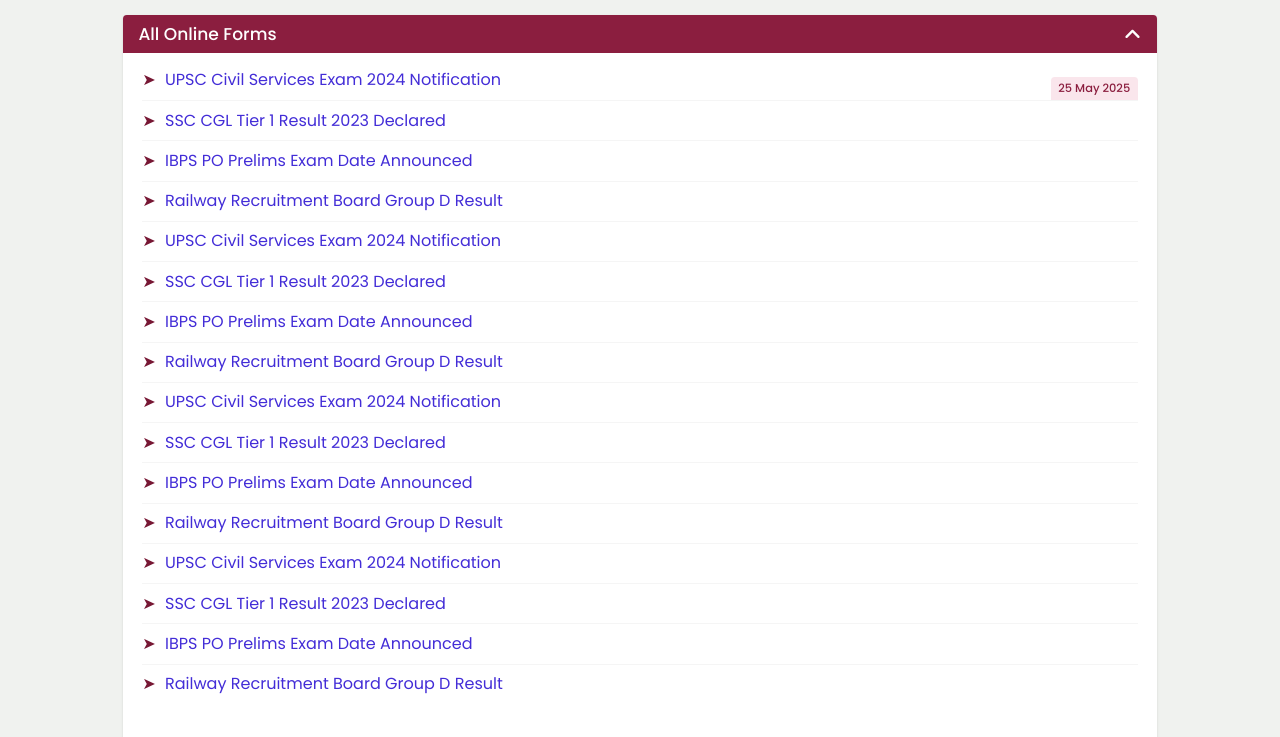
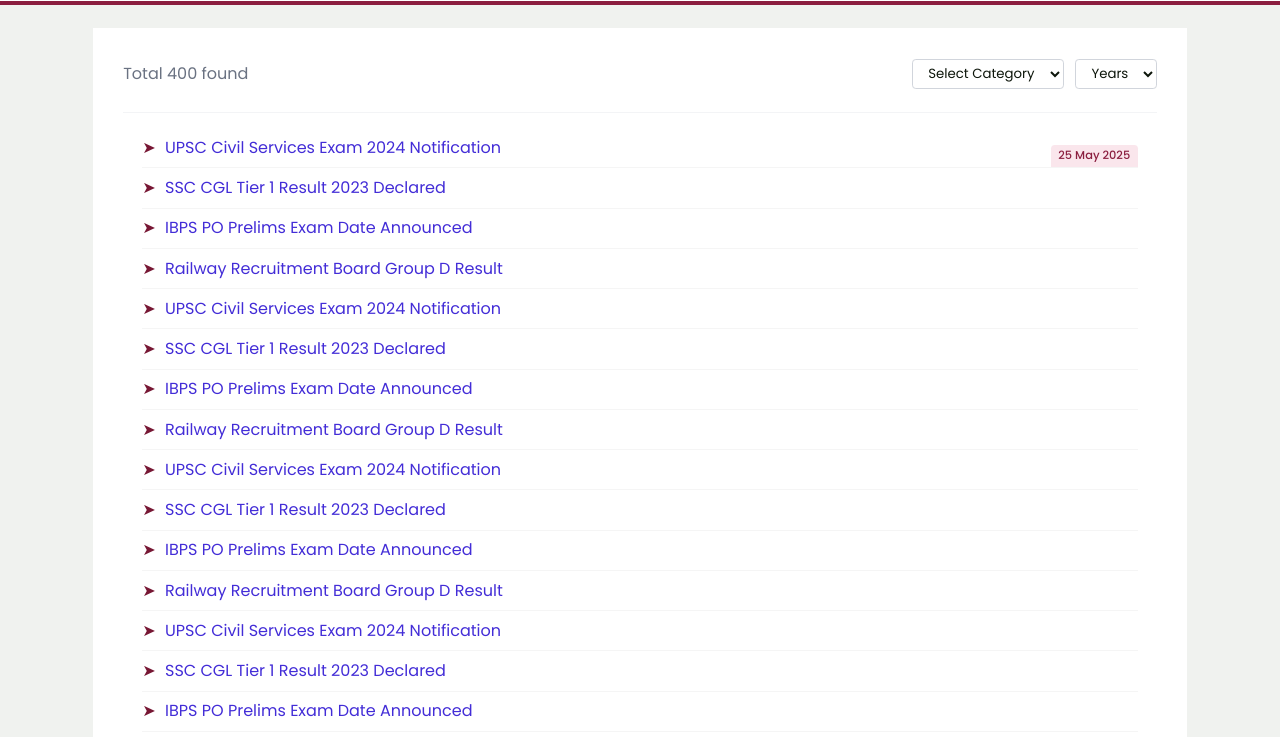
Before and after one commit to santosh0954/job_portal, a website: page src/online-forms.html in a window 1280 px wide. Shown: the part 124-861 px from the top of the page. Drawn offline with Linux system fonts and the light colour scheme.

Commit message:
logo designed and searchbar added and online form details page designed with filter

```diff
--- a/pcss/style.css
+++ b/pcss/style.css
@@ -76,7 +76,7 @@
       background-color: var(--color-primary-dark);
     }
     .title {
-      @apply text-lg font-medium;
+      @apply text-lg font-medium text-shadow-2xs;
     }
 
     .arrow-icon {
--- a/src/online-forms.html
+++ b/src/online-forms.html
@@ -25,7 +25,7 @@
         <a href="./" class="flex flex-col justify-center ">
           <!-- <span class="font-bold text-2xl">Sarkari</span>
           <span class="font-medium text-white/90">SearchResult.info</span> -->
-          <img src="./img/logo.png" alt="" width="175">
+          <img src="./img/logo.svg" alt="" width="175">
         </a>
       </div>
 
@@ -44,16 +44,30 @@
     </nav>
   </header>
   <main class="my-6 space-y-6 min-h-[calc(100vh-120px)]">
-    <section class="container">
-      <section class="w-full bg-white rounded shadow-sm pb-3">
-        <header class="toggle-btn open">
-          <h2 class="title"> All Online Forms </h2>
-          <svg class="arrow-icon" fill="currentColor" xmlns="http://www.w3.org/2000/svg" viewBox="0 0 448 512">
-            <path
-              d="M201.4 374.6c12.5 12.5 32.8 12.5 45.3 0l160-160c12.5-12.5 12.5-32.8 0-45.3s-32.8-12.5-45.3 0L224 306.7 86.6 169.4c-12.5-12.5-32.8-12.5-45.3 0s-12.5 32.8 0 45.3l160 160z" />
-          </svg>
-        </header>
-        <div class="content">
+    <section class="container bg-white py-8 space-y-6">
+      <!-- filter section  -->
+      <div class="flex justify-between items-center gap-3">
+        <span class="text-gray-500">Total 400 found</span>
+
+        <select class="border ms-auto border-gray-300 rounded px-3 py-1 text-inherit text-sm focus:outline-indigo-200">
+          <option value="0">Select Category</option>
+          <option value="2025">UPSSC</option>
+          <option value="2024">SSC</option>
+          <option value="2023">Bank</option>
+          <option value="2022">Railway</option>
+        </select>
+        <select class="border border-gray-300 rounded px-3 py-1 text-inherit text-sm focus:outline-indigo-200">
+          <option value="0">Years</option>
+          <option value="2025">2025</option>
+          <option value="2024">2024</option>
+          <option value="2023">2023</option>
+          <option value="2022">2022</option>
+        </select>
+      </div>
+      </div>
+      <hr class="border-gray-100">
+
+      <!-- list section  -->
       <ul class="list-block h-max">
         <li><a href="#" class="link">UPSC Civil Services Exam 2024
             Notification</a>
@@ -94,10 +108,6 @@
             Result</a>
         </li>
       </ul>
-
-        </div>
-        <p class="help-desc">List is hidden. Click header to expand</p>
-      </section>
     </section>
 
   </main>
```
Also changed, not shown: src/admit-cards.html (+1 -1 lines), src/form-details.html (+1 -1 lines), src/index.html (+21 -6 lines), src/results.html (+1 -1 lines), src/syllabus-details.html (+1 -1 lines), src/css/style.css, src/img/logo.png (deleted), src/img/logo.svg (added). Lines whose indentation alone changed are shown as unchanged.
